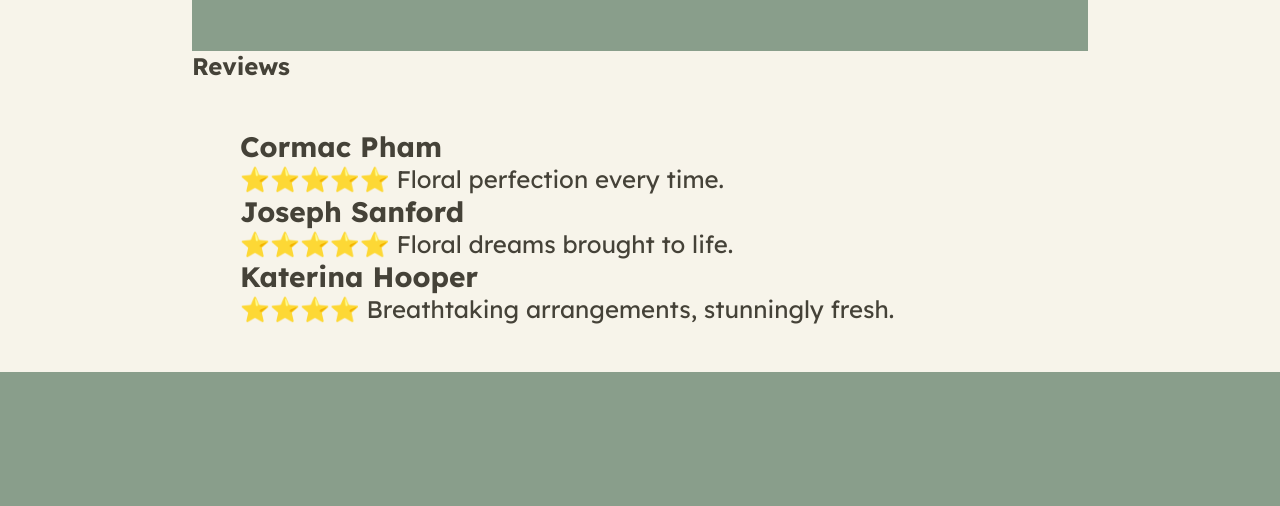
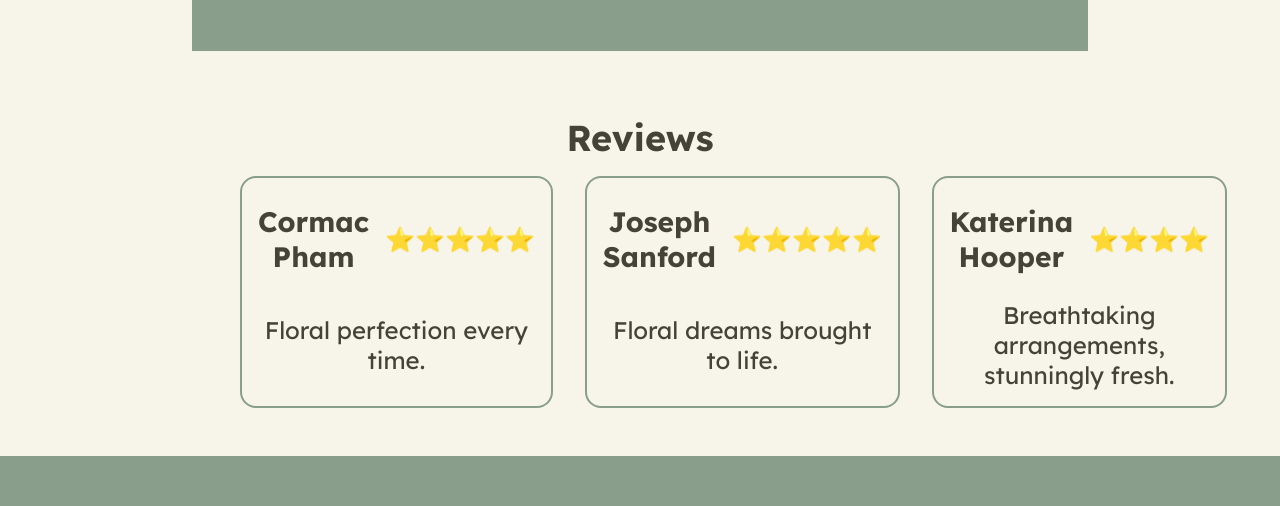
Before and after one commit to xKitsune47/shop-site, a plain HTML site: page index.html in a window 1280 px wide. Shown: the part 1303-1809 px from the top of the page. Drawn offline with Linux system fonts and the light colour scheme.

Commit message:
fixed optn:hover problem

```diff
--- a/style.css
+++ b/style.css
@@ -27,25 +27,28 @@ a {
 
     .hdr {
         color: #f7f4ea;
+        height: 4.375rem;
         width: 70%;
-        min-height: 4.375rem;
+        font-size: 1.5rem;
         display: grid;
+        grid-template-columns: 2fr 1fr 1fr;
         grid-template-rows: 1fr;
-        grid-template-columns: 2fr 1fr 1fr;
-        gap: 0px;
-        height: 100%;
-        text-align: center;
-        font-size: 1.5rem;
+        align-items: center;
     }
 
     .optn {
-        display: grid;
-        align-items: center;
+        width: 100%;
+        height: 100%;
+        text-align: center;
+        display: flex;
+        transition: all 0.25s;
+        -webkit-transition: all 0.25s;
+        -moz-transition: all 0.25s;
+        -ms-transition: all 0.25s;
+        -o-transition: all 0.25s;
     }
 
     .optn:hover {
-        width: 100%;
-        height: inherit;
         background-color: #7b8e7d;
     }
 }
@@ -104,11 +107,43 @@ a {
         }
     }
 
-    .reviews {
+    .rvws {
         padding: 3rem;
         font-size: 1.5rem;
+        text-align: center;
+
         h2 {
             text-align: center;
+            padding: 1rem;
+        }
+
+        .reviews {
+            display: grid;
+            grid-template-rows: 1fr;
+            grid-template-columns: 1fr 1fr 1fr;
+            gap: 2rem;
+            height: 100%;
+        }
+        .review {
+            padding: 1rem;
+            border: 0.125rem #899e8b solid;
+            display: grid;
+            grid-template-rows: 1fr 1fr;
+            grid-template-columns: 1fr 1fr;
+            gap: 1rem;
+            height: 100%;
+
+            .reviewText {
+                grid-row-start: 2;
+                grid-column-start: 1;
+                grid-row-end: 3;
+                grid-column-end: 3;
+            }
+            border-radius: 1rem;
+            -webkit-border-radius: 1rem;
+            -moz-border-radius: 1rem;
+            -ms-border-radius: 1rem;
+            -o-border-radius: 1rem;
         }
     }
 }
@@ -119,5 +154,3 @@ a {
     color: #f7f4ea;
     height: 20vh;
 }
-
-/* rich-black:  #010b13*/
```
